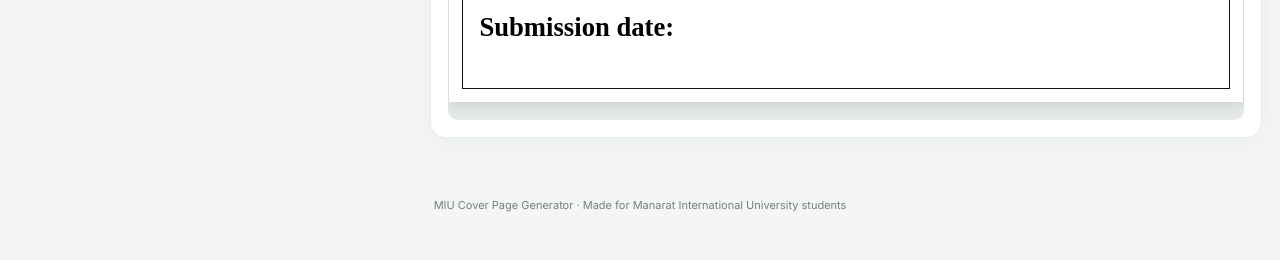
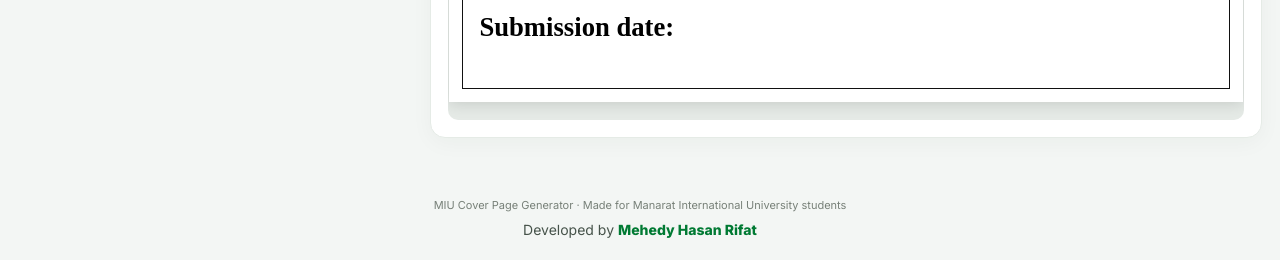
Before and after one commit to mehedyrifat/miu-cover-page-generator, a plain HTML site: page index.html in a window 1280 px wide. Shown: the part 1262-1522 px from the top of the page. Before the commit the page ends 1496 px from the top, so only its background shows below. Drawn offline with Linux system fonts and the light colour scheme.

Commit message:
Update index.html

```diff
--- a/index.html
+++ b/index.html
@@ -551,6 +551,18 @@
       padding:8px 0 22px;
     }
 
+    /* Developer credit */
+    .developer-credit {
+      margin-top:9px;
+      font-size:14px;
+      color:#46534a;
+    }
+
+    .developer-credit strong {
+      font-weight:800;
+      color:#007A33;
+    }
+
     @media(max-width:900px) {
       .workspace { grid-template-columns:1fr; }
       .form-panel { max-width:none; }
@@ -784,7 +796,12 @@
     </div>
   </main>
 
-  <footer>MIU Cover Page Generator · Made for Manarat International University students</footer>
+  <footer>
+    <div>MIU Cover Page Generator · Made for Manarat International University students</div>
+    <div class="developer-credit">
+      Developed by <strong>Mehedy Hasan Rifat</strong>
+    </div>
+  </footer>
 
   <div class="toast" id="toast" role="status" aria-live="polite"></div>
 
```
